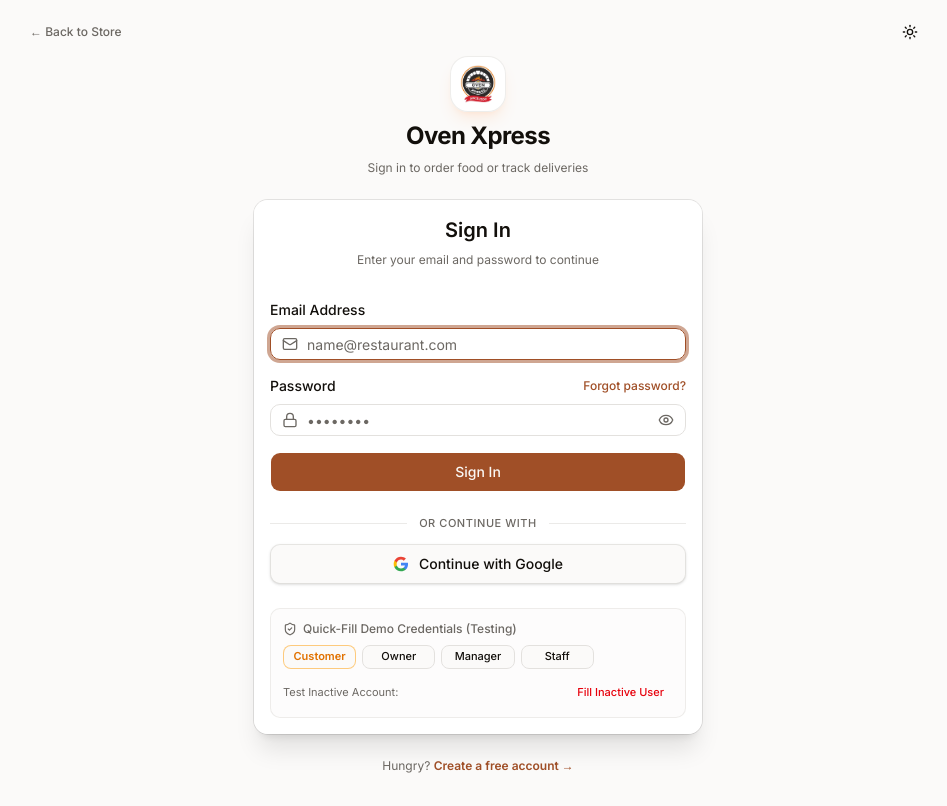
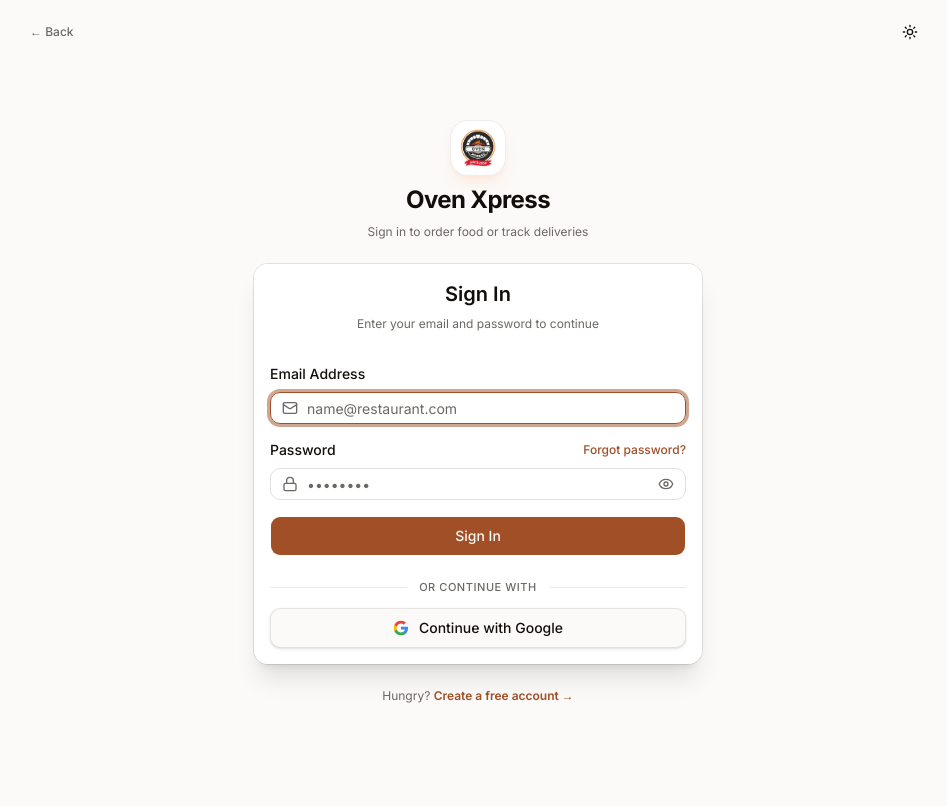
Before and after one commit to Shubham062004/Oven_Xpress, a Next.js app: page /login in a window 1280 px wide. Shown: the whole page, without its empty margins (162-1109 px from the left). Built offline with nearby package versions, Linux system fonts and the light colour scheme.

Commit message:
feat: add authentication, order tracking, and bug reporting pages

```diff
--- a/src/app/(auth)/login/page.tsx
+++ b/src/app/(auth)/login/page.tsx
@@ -19,7 +19,7 @@
           href="/"
           className="text-xs font-medium text-muted-foreground hover:text-foreground flex items-center gap-1.5 transition-colors"
         >
-          &larr; Back to Store
+          &larr; Back
         </Link>
         <ThemeToggle />
       </div>
--- a/src/app/(auth)/register/page.tsx
+++ b/src/app/(auth)/register/page.tsx
@@ -13,13 +13,13 @@
 export default function RegisterPage() {
   return (
     <div className="relative flex min-h-screen flex-col items-center justify-center bg-background px-4 py-8 sm:px-6 lg:px-8">
-      {/* Top right theme switcher & back to store */}
+      {/* Top right theme switcher & back   */}
       <div className="absolute top-4 inset-x-4 flex justify-between items-center max-w-4xl mx-auto">
         <Link
           href="/"
           className="text-xs font-medium text-muted-foreground hover:text-foreground flex items-center gap-1.5 transition-colors"
         >
-          &larr; Back to Store
+          &larr; Back
         </Link>
         <ThemeToggle />
       </div>
--- a/src/app/(customer)/report-bug/page.tsx
+++ b/src/app/(customer)/report-bug/page.tsx
@@ -23,7 +23,7 @@
             className="inline-flex items-center gap-2 text-xs sm:text-sm font-medium text-muted-foreground hover:text-foreground transition-colors group"
           >
             <ArrowLeft className="w-4 h-4 transition-transform group-hover:-translate-x-0.5" />
-            <span>Back to Store</span>
+            <span>Back</span>
           </Link>
 
           <span className="text-[11px] font-medium text-muted-foreground flex items-center gap-1.5 bg-background px-3 py-1 rounded-full border border-border/60">
--- a/src/app/(customer)/track/[orderNumber]/track-order-client.tsx
+++ b/src/app/(customer)/track/[orderNumber]/track-order-client.tsx
@@ -306,7 +306,7 @@
           className="inline-flex items-center gap-2 text-sm font-medium text-muted-foreground hover:text-foreground transition-colors"
         >
           <ArrowLeft className="size-4" />
-          Back to Storefront
+          Back
         </Link>
 
         <div className="flex items-center gap-3">
--- a/src/components/auth/login-form.tsx
+++ b/src/components/auth/login-form.tsx
@@ -234,7 +234,7 @@
       </div>
 
       {/* Development Quick-Fill Helper */}
-      <div className="rounded-lg border border-border/60 bg-muted/20 p-3 text-xs space-y-2">
+      {/* <div className="rounded-lg border border-border/60 bg-muted/20 p-3 text-xs space-y-2">
         <div className="flex items-center gap-1.5 font-medium text-muted-foreground">
           <ShieldCheck className="size-3.5" />
           <span>Quick-Fill Demo Credentials (Testing)</span>
@@ -289,7 +289,7 @@
             Fill Inactive User
           </Button>
         </div>
-      </div>
+      </div> */}
     </div>
   );
 }
```
